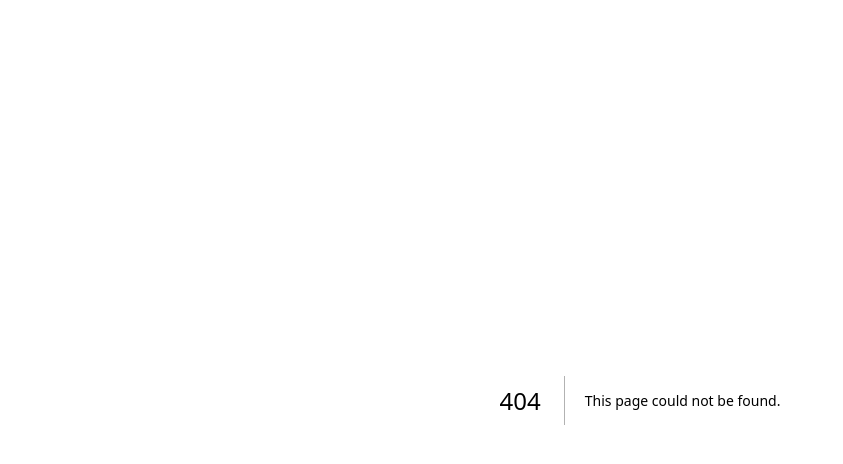
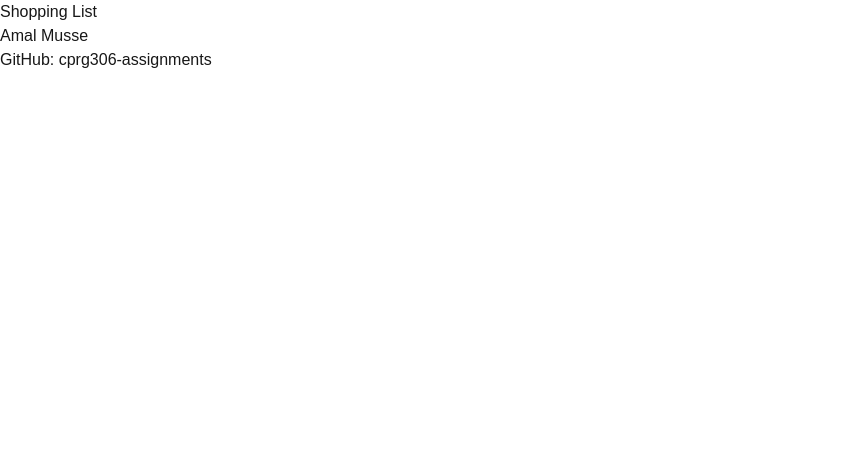
Before and after one commit to MusseTech/cprg306-assignments, a Next.js app: page /week-2 in a window 1280 px wide. Before the commit this address had no page. Shown: the top 464 px of the page, without its empty margins (0-843 px from the left). Built offline with nearby package versions, Linux system fonts and the light colour scheme.

Commit message:
Initial commit

```diff
--- /dev/null
+++ b/app/week-2/page.js
@@ -0,0 +1,10 @@
+import StudentInfo from "./student-info";
+
+export default function Page() {
+  return (
+    <main>
+      <h1>Shopping List</h1>
+      <StudentInfo />
+    </main>
+  );
+}
--- /dev/null
+++ b/app/week-2/student-info.js
@@ -0,0 +1,15 @@
+import Link from "next/link";
+
+export default function StudentInfo() {
+    return (
+        <div>
+            <p>Amal Musse</p>
+            <p>
+                GitHub:{" "}
+                <Link href="https://github.com/MusseTech/cprg306-assignments" target="_blank">
+                    cprg306-assignments
+                </Link>
+            </p>
+        </div>
+    );
+}
```
